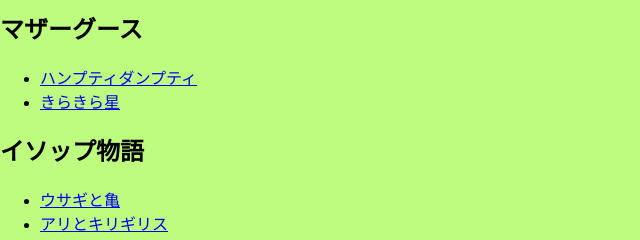
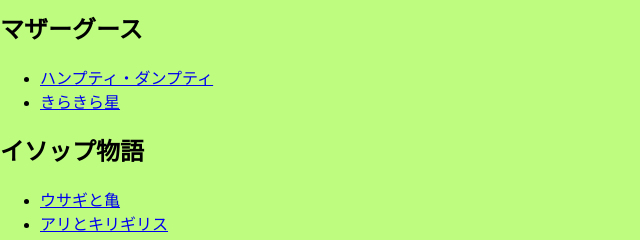
Before and after one commit to Azaleacreativeroom888/fan-englishlore, a plain HTML site: page index.html in a window 1280 px wide. Shown: the part 246-486 px from the top of the page, 0-640 px from the left. Drawn offline with Linux system fonts and the light colour scheme.

Commit message:
Update index.html

```diff
--- a/index.html
+++ b/index.html
@@ -28,7 +28,7 @@
 
   <h2>マザーグース</h2>
   <ul>
-    <li><a href="odin.html">ハンプティダンプティ</a></li>
+    <li><a href="humptydumpty.html">ハンプティ・ダンプティ</a></li>
     <li><a href="loki.html">きらきら星</a></li>
   </ul>
 
```
